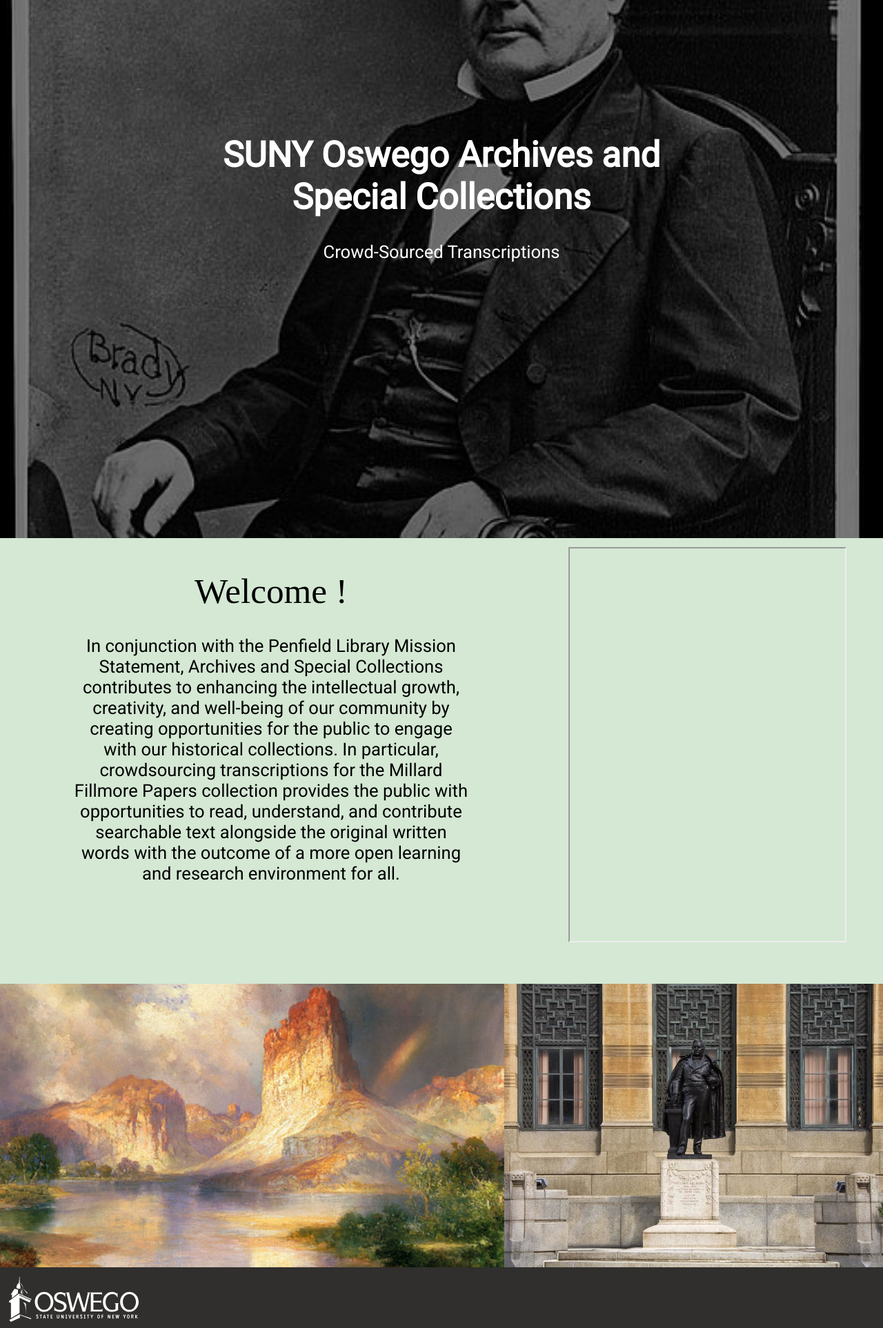
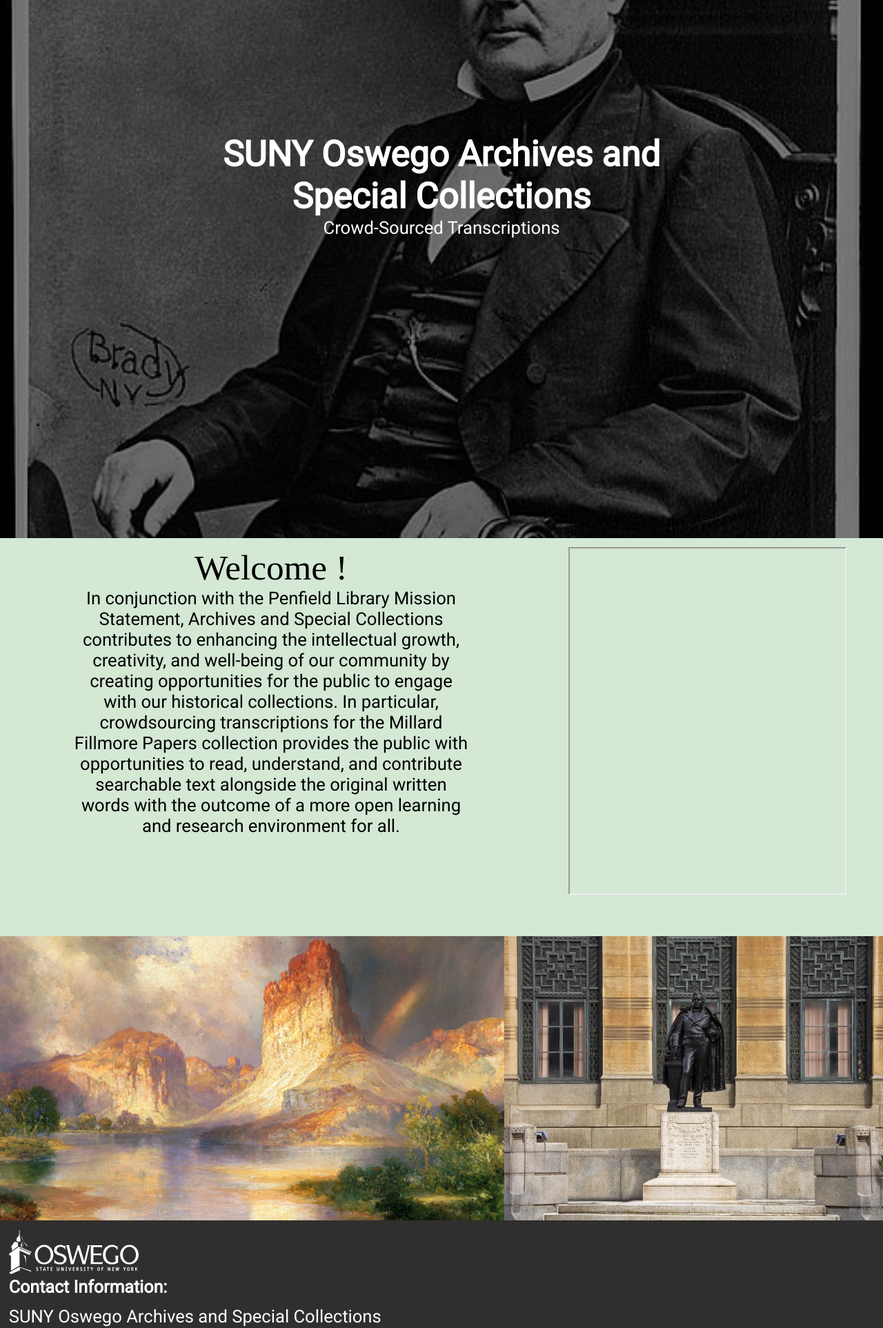
Before and after one commit to Phantasmogenesis/Crowd-sourced-transcriptions, a Python web app: template templates/home.html in a window 1280 px wide. Shown: the part 287-2212 px from the top of the page at 69% size. Run offline with Jinja, Linux system fonts and the light colour scheme; the template is opened without the code that fills it, so the values that code supplies are empty; some web fonts are replaced.

Commit message:
realized I was saving to main ,-,

```diff
--- a/static/styles/home.css
+++ b/static/styles/home.css
@@ -11,6 +11,7 @@ html, body {
 
 h1 {
   font-size: 4vw;
+  margin: 0 0 -0.5em;
 }
 
 p {
```
